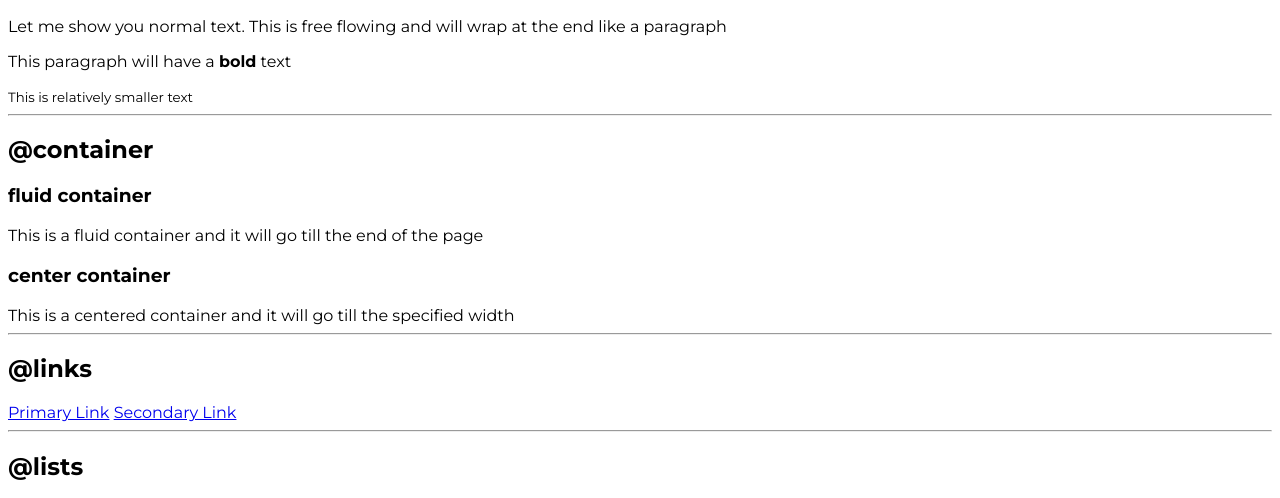
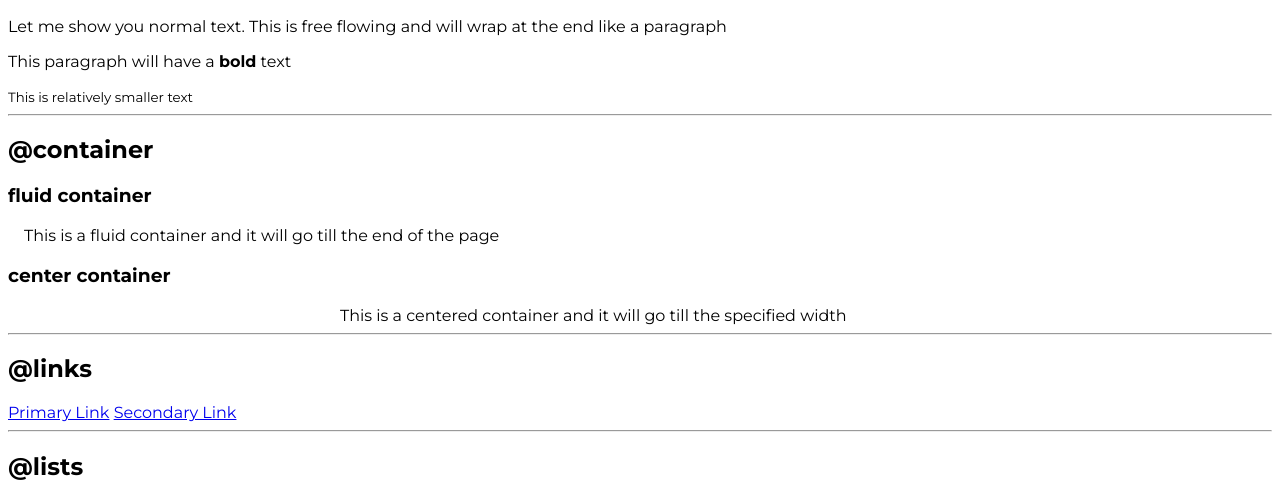
Before and after one commit to Tejas2229/neogcamp-lession-3-live, a plain HTML site: page index.html in a window 1280 px wide. Shown: the part 282-780 px from the top of the page. Drawn offline with Linux system fonts and the light colour scheme.

Commit message:
container

```diff
--- a/index.html
+++ b/index.html
@@ -30,10 +30,10 @@
     <h2>@container</h2>
 
     <h3>fluid container</h3>
-     <div>This  is a fluid container and it will go till the end of the page</div>
+     <div class="container" >This  is a fluid container and it will go till the end of the page</div>
 
      <h3>center container</h3>
-     <div>This is a centered container and it will go till the specified width</div>
+     <div class="container container-center" > This is a centered container and it will go till the specified width</div>
 
      <hr>
 
--- a/styles.css
+++ b/styles.css
@@ -3,3 +3,13 @@
 body {
     font-family: 'Montserrat', sans-serif;
 }
+
+.container{
+    padding-left: 1rem;
+    padding-right: 1rem;
+}
+
+.container-center {
+    max-width: 600px;
+    margin: auto;
+}
```
